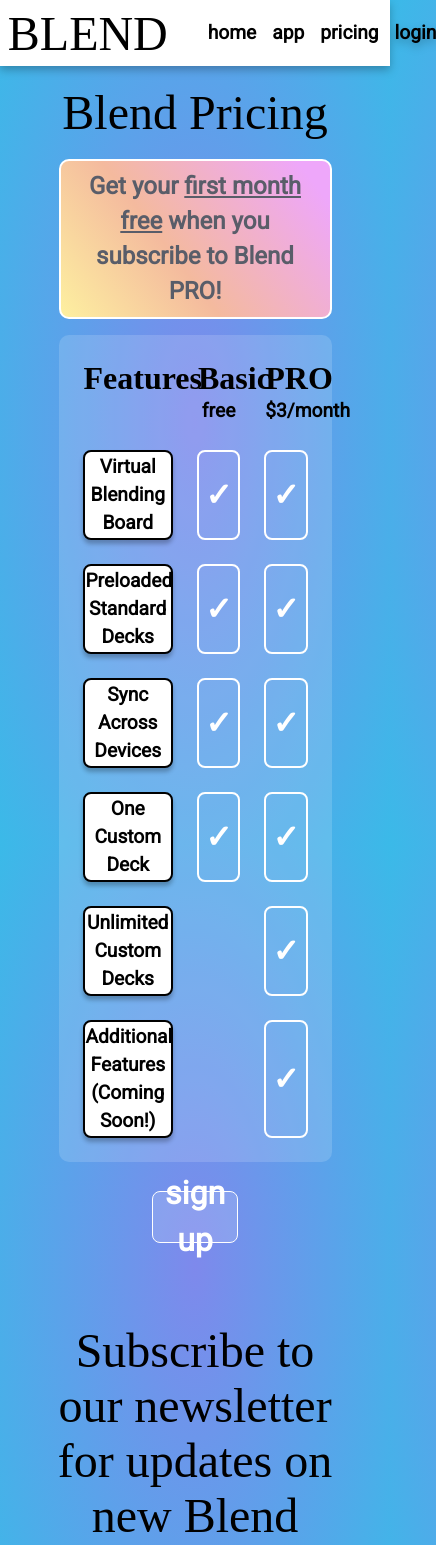
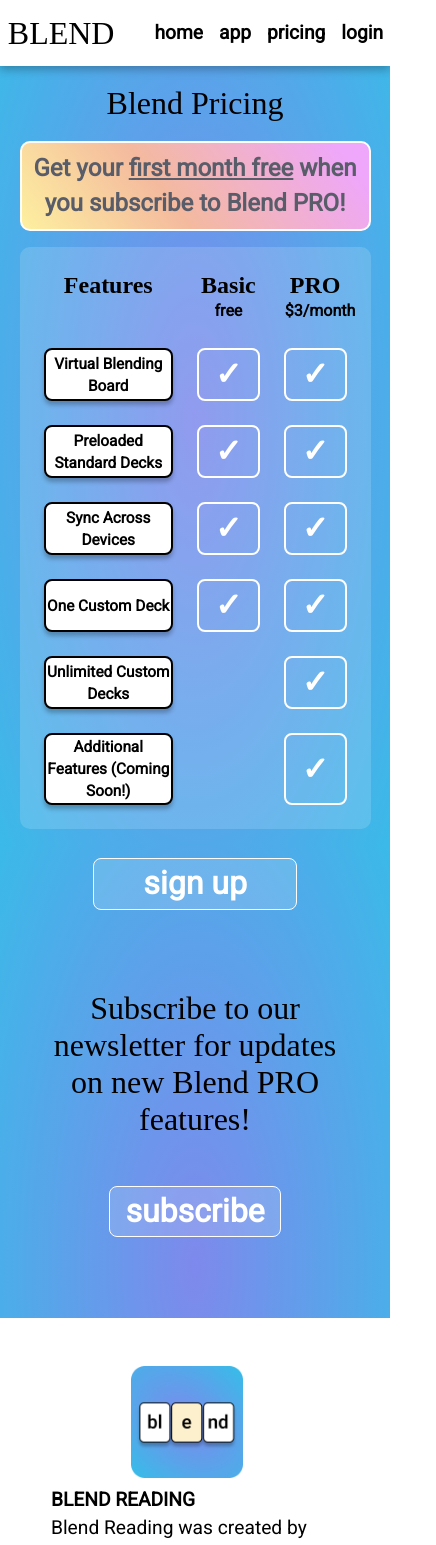
Before and after one commit to admoya/blend-product-site, a SvelteKit app: page /pricing in a window 390 px wide. Shown: the top 1545 px of the page, 436 px wide, since content can reach past the window. Built offline with nearby package versions, Linux system fonts and the light colour scheme; a web font is replaced by a local one.

Commit message:
feat(mobile): fixed layout on mobile

```diff
--- a/src/routes/+page.svelte
+++ b/src/routes/+page.svelte
@@ -132,6 +132,7 @@
         flex-direction: column;
         align-items: center;
         padding: 5%;
+        text-align: center;
     }
 
     .epilogue h1 {
--- a/src/routes/pricing/+page.svelte
+++ b/src/routes/pricing/+page.svelte
@@ -64,6 +64,20 @@
 </div>
 
 <style>
+    @media (max-width: 480px) {
+        .pricing-table {
+            font-size: 80%;
+            width: 90% !important;
+        }
+
+        .btn {
+            font-size: 1rem;
+            width: 50% !important;
+        }
+        .column-header {
+            font-size: 1.5rem !important;
+        }
+    }
 
     .btn {
         margin: 1.8rem;
--- a/src/routes/subscribe/+page.svelte
+++ b/src/routes/subscribe/+page.svelte
@@ -17,6 +17,14 @@
 </form>
 
 <style>
+    @media (max-width: 480px) {
+        .listmonk-form {
+            font-size: 70% !important;
+        }
+        h2 {
+            font-size: 1.5rem !important;
+        }
+    }
     .listmonk-form {
         display: flex;
         flex-direction: column;
--- a/src/styles/mobile.css
+++ b/src/styles/mobile.css
@@ -1,3 +1,11 @@
 h1 {
-  font-size: 3rem;
+  font-size: 2rem;
 }
+
+h2 {
+  font-size: 1.2rem;
+}
+
+h6 {
+  font-size: 1rem;
+}
```
